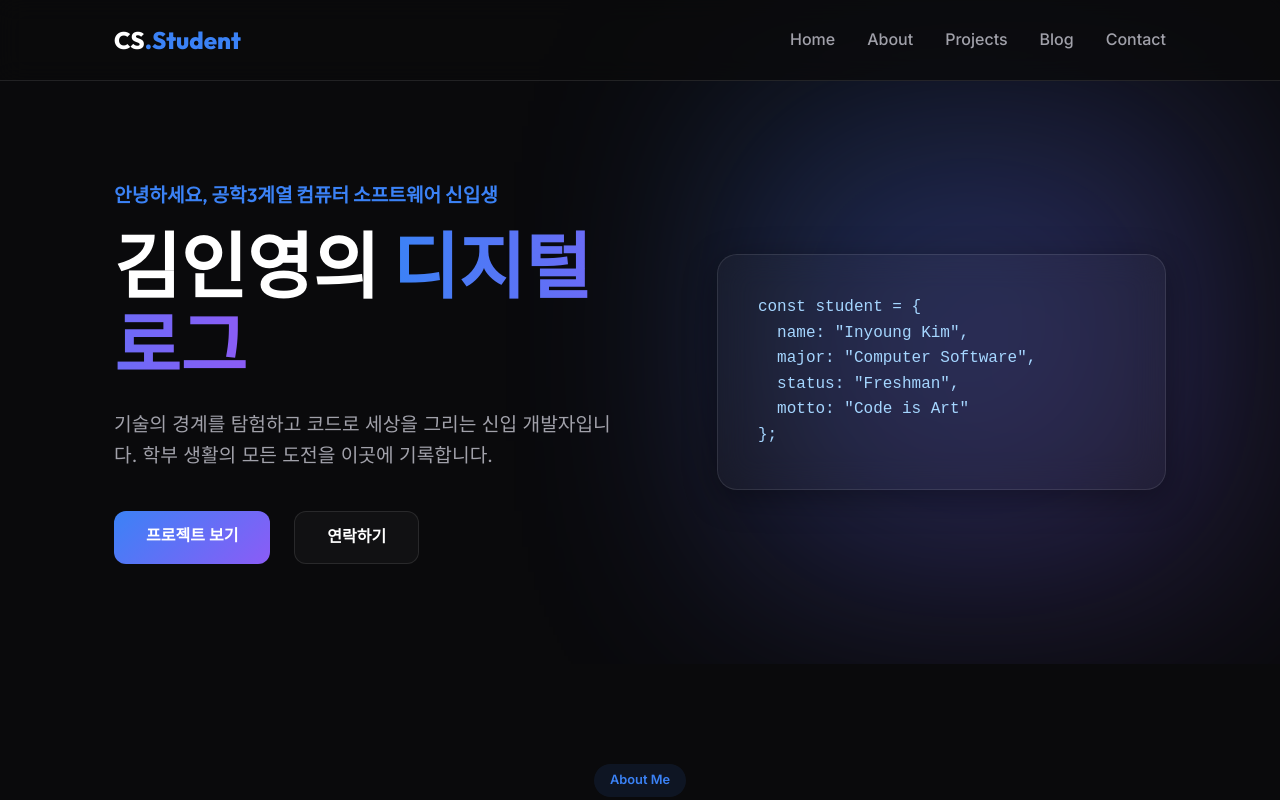
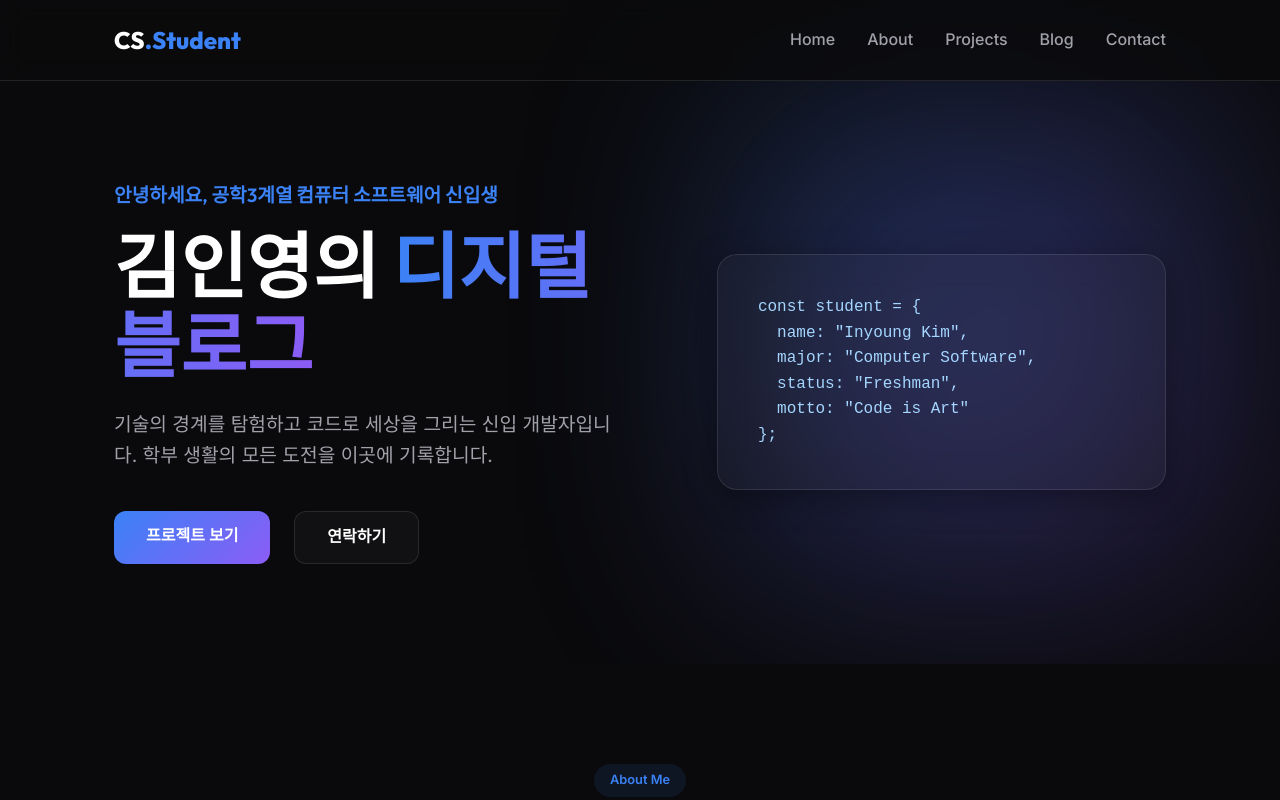
Before and after one commit to kiy070409/blog-kiy, a website built with Vite: page index.html in a window 1280 px wide. Shown: the top 800 px of the page. Built offline with nearby package versions, Linux system fonts and the light colour scheme.

Commit message:
Update title to '디지털 블로그'

```diff
--- a/index.html
+++ b/index.html
@@ -36,7 +36,7 @@
         <div class="container hero-container">
           <div class="hero-content">
             <h2 class="hero-subtitle">안녕하세요, 공학3계열 컴퓨터 소프트웨어 신입생</h2>
-            <h1 class="hero-title">김인영의 <span>디지털 로그</span></h1>
+            <h1 class="hero-title">김인영의 <span>디지털 블로그</span></h1>
             <p class="hero-description">
               기술의 경계를 탐험하고 코드로 세상을 그리는 신입 개발자입니다.
               학부 생활의 모든 도전을 이곳에 기록합니다.
```
